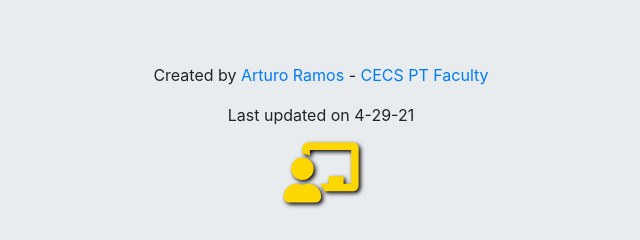
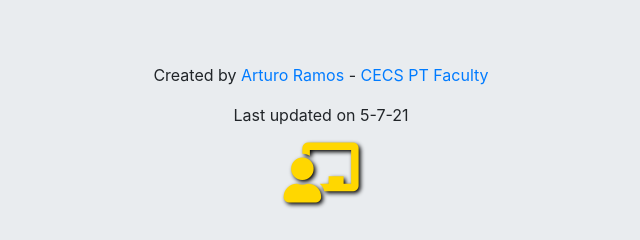
Before and after one commit to artart27/Bootstap, a plain HTML site: page index.html in a window 1280 px wide. Shown: the part 954-1194 px from the top of the page, 319-959 px from the left. Drawn offline with nearby package versions, Linux system fonts and the light colour scheme.

Commit message:
Update index.html

```diff
--- a/index.html
+++ b/index.html
@@ -62,7 +62,7 @@ I am a single mom and have a son who is 22 yrs old and a daughter who is 16. My
    <hr class="featurette-divider">
 
 <div class="jumbotron text-center" style="margin-bottom:0">
-  <p>Created by <a href="mailto:Arturo.RamosHernandez@student.csulb.edu">Arturo Ramos</a> -  <a href="https://www.csulb.edu/college-of-engineering/roni-allen" target="_blank">CECS PT Faculty</a></p><p>Last updated on 4-29-21</p>
+  <p>Created by <a href="mailto:Arturo.RamosHernandez@student.csulb.edu">Arturo Ramos</a> -  <a href="https://www.csulb.edu/college-of-engineering/roni-allen" target="_blank">CECS PT Faculty</a></p><p>Last updated on 5-7-21</p>
     <i class="fas fa-chalkboard-teacher" style="font-size:60px;color:gold;text-shadow:2px 2px 4px #000000;"></i>
 </div>
     </div>
```
